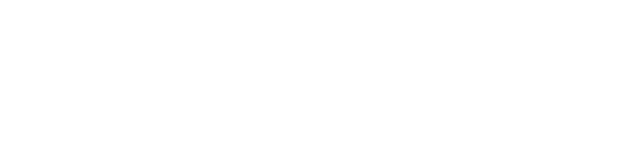
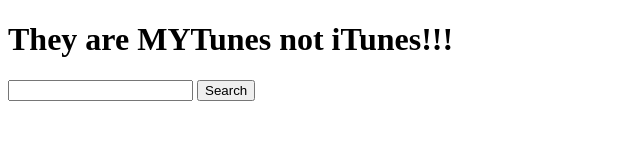
Before and after one commit to Momentum-Team-20/mytunes-jmatthews64, a website: page index.html in a window 1280 px wide. Shown: the whole page, without its empty margins (0-640 px from the left). Drawn offline with Linux system fonts and the light colour scheme.

Commit message:
created html framework

```diff
--- a/index.html
+++ b/index.html
@@ -8,5 +8,16 @@
   <title>Music Search</title>
 </head>
 <body>
+  <header><h1>They are MYTunes not iTunes!!!</h1></header>
+  <section id="audioPlayer">
+
+  </section>
+  <section id="searchBar">
+    <input id="searchInput">
+    <button id="searchButton">Search</button>
+  </section>
+  <main id="mainFrame">
+
+  </main>
 </body>
 </html>
```
